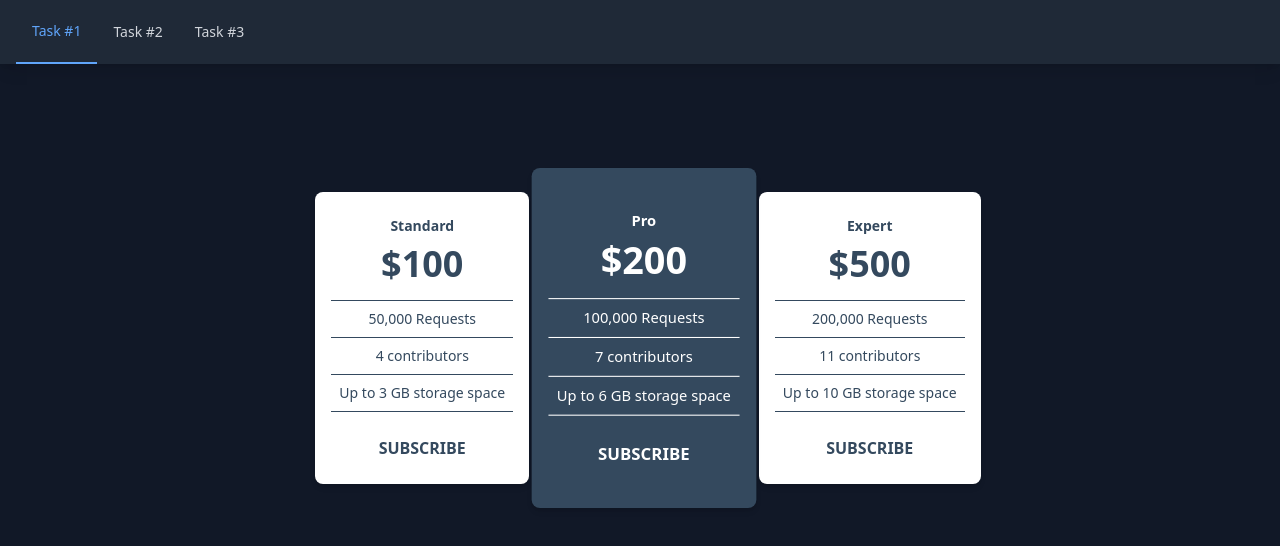
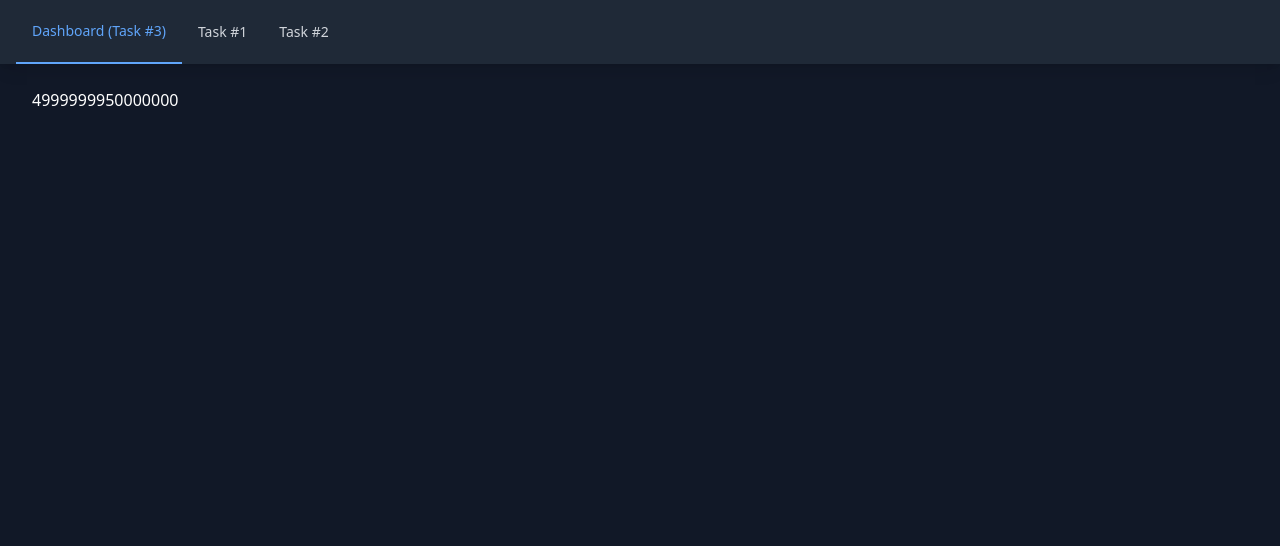
Before and after one commit to viktoroman/ai-hm, a React (Create React App) app: page / in a window 1280 px wide. Shown: the top 546 px of the page. Built offline with nearby package versions, Linux system fonts and the light colour scheme.

Commit message:
Task #3: Initial state

```diff
--- a/src/App.tsx
+++ b/src/App.tsx
@@ -1,14 +1,15 @@
 import React, { useState } from 'react';
 import Prices from './Prices';
 import CustomMenu from './CustomMenu';
+import Dashboard from './Dashboard';
 
 function App() {
   const [activeTab, setActiveTab] = useState(0);
 
   const tabs = [
-    { id: 0, label: 'Task #1' },
-    { id: 1, label: 'Task #2' },
-    { id: 2, label: 'Task #3' },
+    { id: 0, label: 'Dashboard (Task #3)' },
+    { id: 1, label: 'Task #1' },
+    { id: 2, label: 'Task #2' },
   ];
 
   return (
@@ -18,12 +19,12 @@ function App() {
         <div className="max-w-7xl mx-auto px-4">
           <div className="flex justify-between h-16">
             <div className="flex">
-              {tabs.map((tab) => (
+              {tabs.map((tab, idx) => (
                 <button
                   key={tab.id}
-                  onClick={() => setActiveTab(tab.id)}
+                  onClick={() => setActiveTab(idx)}
                   className={`px-4 py-2 text-sm font-medium ${
-                    activeTab === tab.id
+                    activeTab === idx
                       ? 'text-blue-400 border-b-2 border-blue-400'
                       : 'text-gray-300 hover:text-gray-100'
                   }`}
@@ -38,9 +39,9 @@ function App() {
 
       {/* Content */}
       <main className="max-w-7xl mx-auto py-6 sm:px-6 lg:px-8">
-        {activeTab === 0 && <Prices />}
-        {activeTab === 1 && <CustomMenu />}
-        {activeTab === 2 && <div className="px-4 py-6 sm:px-0 text-gray-300"></div>}
+        {activeTab === 0 && <Dashboard />}
+        {activeTab === 1 && <Prices />}
+        {activeTab === 2 && <CustomMenu />}
       </main>
     </div>
   );
--- /dev/null
+++ b/src/Dashboard.tsx
@@ -0,0 +1,11 @@
+import React, { useState, useEffect } from 'react';
+
+export default function Dashboard() {
+  const [d, setD] = useState<number | null>(null);
+  useEffect(() => {
+    let t = 0;
+    for (let i = 0; i < 1e8; i++) { t += i; }
+    setD(t);
+  }, []);
+  return <div className="text-white">{d}</div>;
+}
```
